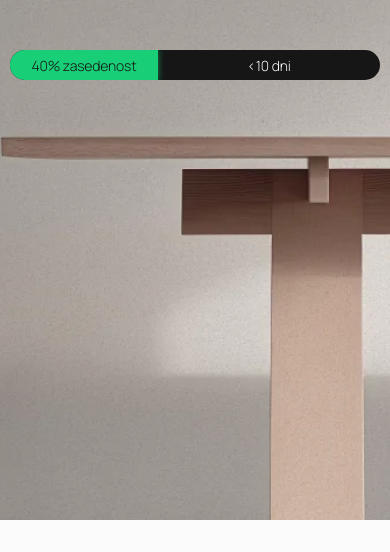
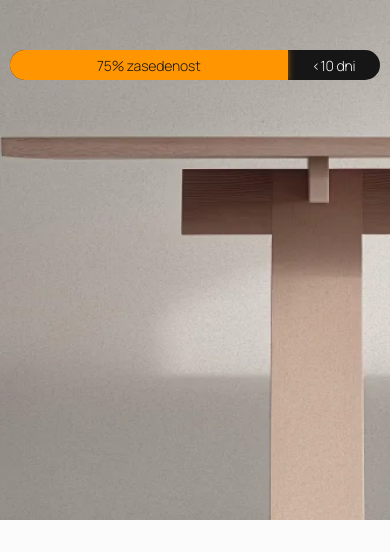
Before and after one commit to akmepohistvo/akmepohistvo.github.io, a plain HTML site: page index.html in a window 390 px wide. Shown: the top 552 px of the page. Drawn offline with Linux system fonts and the light colour scheme.

Commit message:
Update index.html

```diff
--- a/index.html
+++ b/index.html
@@ -76,6 +76,7 @@
     --bg:#FBFBFB;
     --black:#161616;
     --green:#18CE77;
+    --orange:#FF9500;
     --grey1:#A5A5A5;
     --grey2:#606060;
     --col:57.5%;
@@ -158,8 +159,8 @@
   .status-bar-fill{
     height:100%;
     width:0%;
-    background:var(--green);
-    box-shadow:0 0 6px 1px rgba(24,206,119,.45);
+    background:var(--orange);
+    box-shadow:0 0 6px 1px rgba(255,149,0,.45);
   }
 
   .cta-button{
@@ -439,7 +440,7 @@
       left:0; top:0;
       height:100%;
       width:0%;
-      background:var(--green);
+      background:var(--orange);
       display:flex;
       align-items:center;
       justify-content:center;
@@ -610,7 +611,7 @@
     <div class="topbar-left">
       <div class="status-row-1">
         <span class="availability-label">Zasedenost:</span>
-        <div class="status-bar" role="img" aria-label="Trenutna zasedenost 40 odstotkov">
+        <div class="status-bar" role="img" aria-label="Trenutna zasedenost 75 odstotkov">
           <div class="status-bar-fill" id="statusFill"></div>
         </div>
         <span class="status-percent" id="statusPercent" aria-hidden="true">0%</span>
@@ -722,7 +723,7 @@
     <div class="hero-wrap">
       <article class="hero">
         <img class="hero-img" src="mizarska-izdelava-pohistvo-po-meri-mobilna.webp" alt="Detajl mizarske izdelave pohištva po meri, AKMĒ delavnica" loading="eager" fetchpriority="high">
-        <div class="status-bar" role="img" aria-label="Trenutna zasedenost 40 odstotkov, čas čakanja manj kot 10 dni">
+        <div class="status-bar" role="img" aria-label="Trenutna zasedenost 75 odstotkov, čas čakanja manj kot 10 dni">
           <div class="status-bar-fill" id="statusFillMobile">
             <span class="status-percent"><span id="statusPercentMobile">0%</span> zasedenost</span>
           </div>
@@ -806,7 +807,7 @@
 
 <script>
   window.addEventListener('load', () => {
-    const target = 40;
+    const target = 75;
     const duration = 1400;
     const easeOutCubic = t => 1 - Math.pow(1 - t, 3);
 
```
